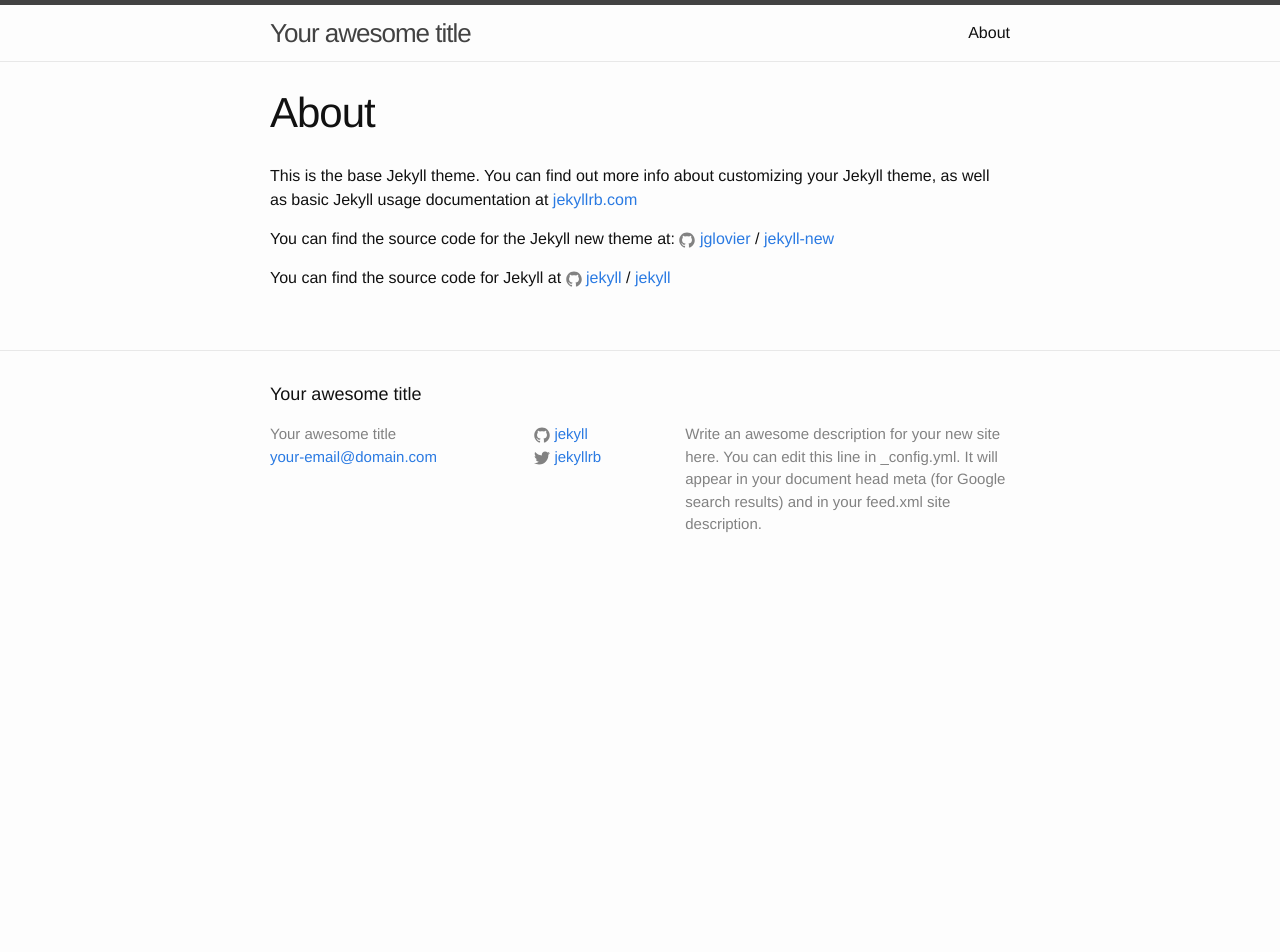
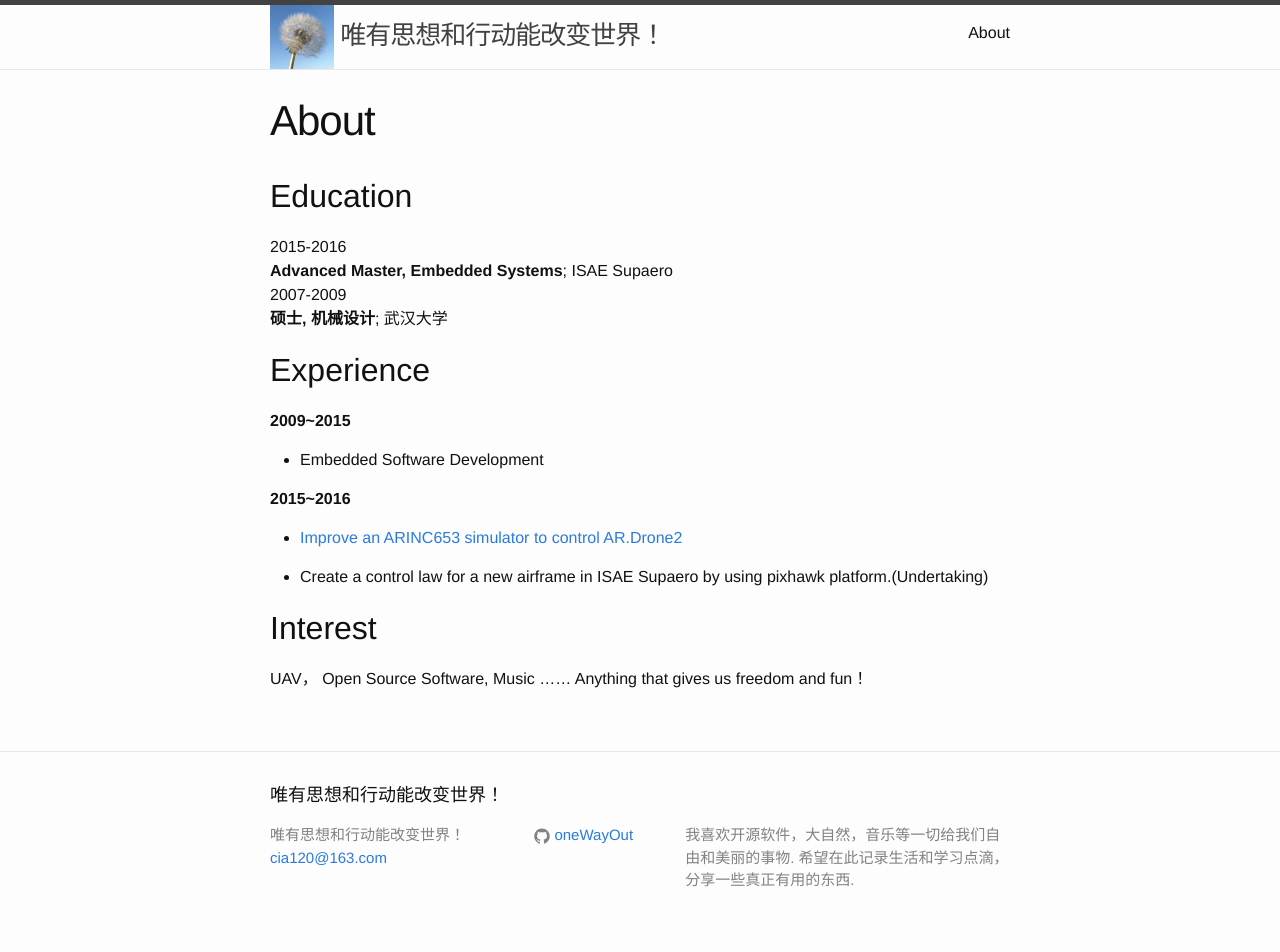
Before and after one commit to oneWayOut/onewayout.github.io_old, a Jekyll site: the page built from about.md, in a window 1280 px wide. Built offline with Jekyll 4.4.1, drawn with Linux system fonts in a browser that asks for light colours; before the commit the page ends 900 px from its top, so only the background shows below that.

Commit message:
gh-page change

```diff
--- a/_config.yml
+++ b/_config.yml
@@ -6,16 +6,17 @@
 # 'jekyll serve'. If you change this file, please restart the server process.
 
 # Site settings
-title: Your awesome title
-email: your-email@domain.com
+title: 唯有思想和行动能改变世界！
+email: cia120@163.com
+
 description: > # this means to ignore newlines until "baseurl:"
-  Write an awesome description for your new site here. You can edit this
-  line in _config.yml. It will appear in your document head meta (for
-  Google search results) and in your feed.xml site description.
+  我喜欢开源软件，大自然，音乐等一切给我们自由和美丽的事物. 希望在此记录生活和学习点滴，分享一些真正有用的东西.
 baseurl: "" # the subpath of your site, e.g. /blog
 url: "http://yourdomain.com" # the base hostname & protocol for your site
-twitter_username: jekyllrb
-github_username:  jekyll
+
+github_username:  oneWayOut
+
+encoding: utf-8
 
 # Build settings
 markdown: kramdown
--- a/_includes/head.html
+++ b/_includes/head.html
@@ -9,4 +9,8 @@
   <link rel="stylesheet" href="{{ "/css/main.css" | prepend: site.baseurl }}">
   <link rel="canonical" href="{{ page.url | replace:'index.html','' | prepend: site.baseurl | prepend: site.url }}">
   <link rel="alternate" type="application/rss+xml" title="{{ site.title }}" href="{{ "/feed.xml" | prepend: site.baseurl | prepend: site.url }}">
+
+
+  <link rel="icon" type="image/png" href="{{ site.favicon }}">
+
 </head>
--- a/_includes/header.html
+++ b/_includes/header.html
@@ -2,7 +2,11 @@
 
   <div class="wrapper">
 
-    <a class="site-title" href="{{ site.baseurl }}/">{{ site.title }}</a>
+    <a class="site-title" href="{{ site.baseurl }}/">
+        <img alt="My Avatar" src="/assets/img/avatar.jpg" width="64" height="64"/>
+		{{ site.title }}
+    </a>
+
 
     <nav class="site-nav">
       <a href="#" class="menu-icon">
--- a/about.md
+++ b/about.md
@@ -1,15 +1,33 @@
 ---
 layout: page
 title: About
-permalink: /about/
 ---
 
-This is the base Jekyll theme. You can find out more info about customizing your Jekyll theme, as well as basic Jekyll usage documentation at [jekyllrb.com](http://jekyllrb.com/)
 
-You can find the source code for the Jekyll new theme at:
-{% include icon-github.html username="jglovier" %} /
-[jekyll-new](https://github.com/jglovier/jekyll-new)
 
-You can find the source code for Jekyll at
-{% include icon-github.html username="jekyll" %} /
-[jekyll](https://github.com/jekyll/jekyll)
+
+Education
+---------
+
+2015-2016
+:   **Advanced Master, Embedded Systems**; ISAE Supaero
+
+2007-2009
+:   **硕士, 机械设计**; 武汉大学
+
+
+Experience
+----------
+
+**2009~2015**
+* Embedded Software Development
+
+**2015~2016**
+
+* [Improve an ARINC653 simulator to control AR.Drone2](https://github.com/oneWayOut/ArDroneARINC653)
+
+* Create a control law for a new airframe in ISAE Supaero by using pixhawk platform.(Undertaking)
+
+Interest
+--------------------
+UAV， Open Source Software, Music …… Anything that gives us freedom and fun！
```
Also changed, not shown: assets/img/avatar.jpg (added).
